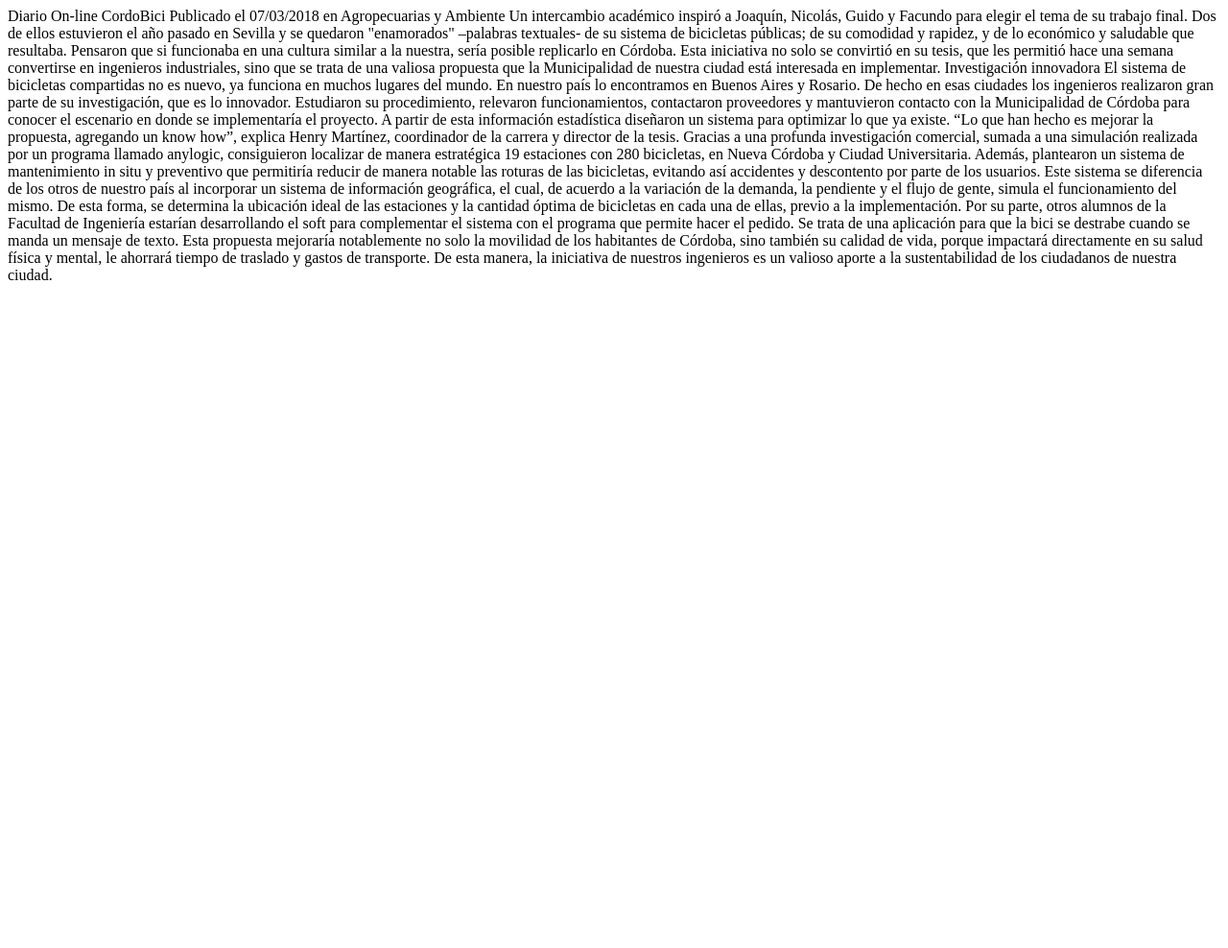
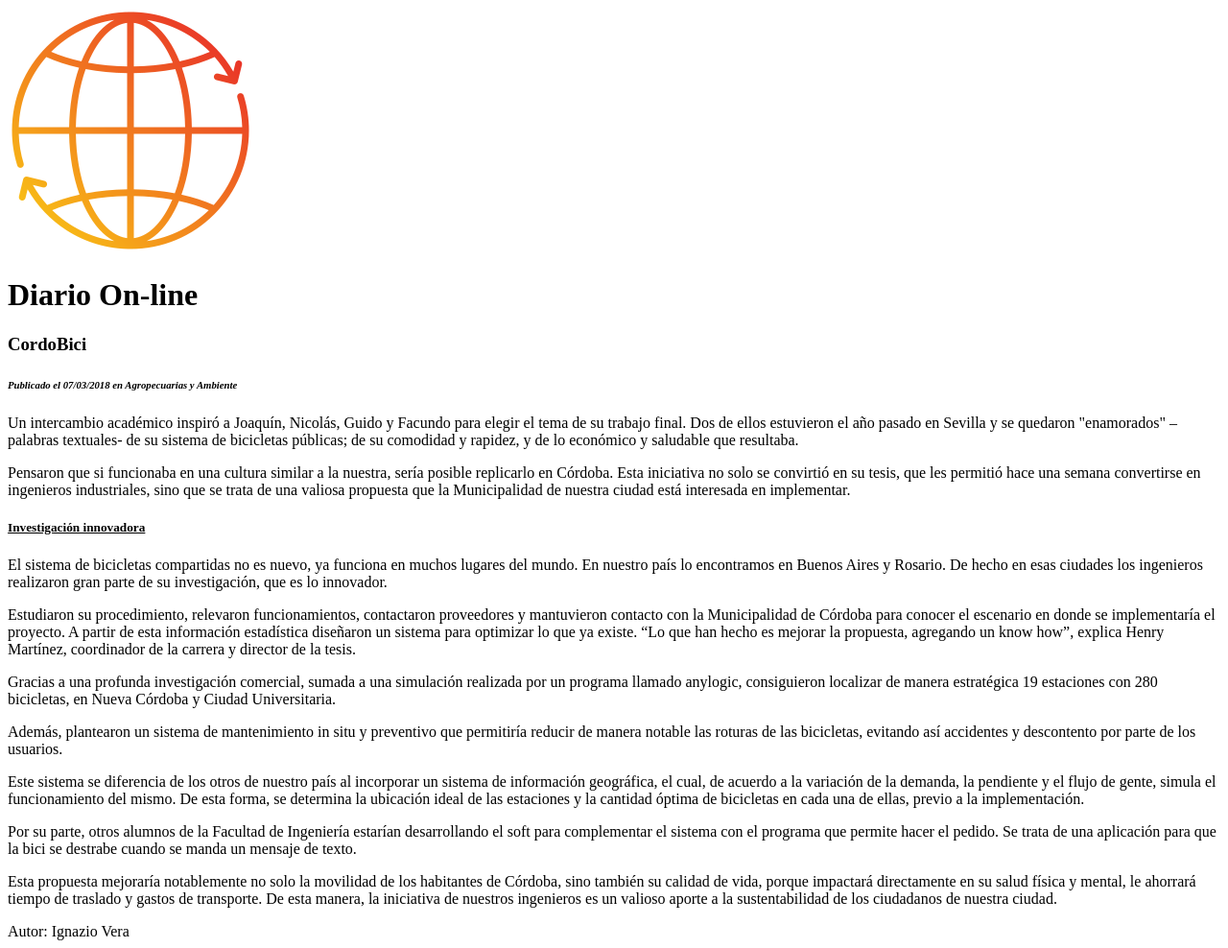
Before and after one commit to UCC-LabCompu2/ejercicios2024-VeraIgnazio, a plain HTML site: page Ejercicios-HTML/ej_noticia.html in a window 1280 px wide. Shown: the whole page at 96% size. Before the commit the page ends 800 px from the top, so only its background shows below. Drawn offline with Linux system fonts and the light colour scheme.

Commit message:
Ejercicio Noticia completado con modificaciones de cuerpo de texto, tipos de tipografia y títulos agregados;imagen añadida

```diff
--- a/Ejercicios-HTML/ej_noticia.html
+++ b/Ejercicios-HTML/ej_noticia.html
@@ -7,68 +7,68 @@
 <body>
 <!--Agregar la etiqueta semántica para la cabecera. La cabecera debe contener un titulo-->
 <!--Separe la noticia en parrafos-->
-Diario On-line
-
-    CordoBici
-
-Publicado el 07/03/2018 en Agropecuarias y Ambiente
-
+<header>
+    <img src="imagenes/World_Icon_Ej_Noticia.png">
+<h1>Diario On-line</h1>
+</header>
+<section>
+ <h3><strong>CordoBici</strong></h3>
+<h6><em>Publicado el 07/03/2018 en Agropecuarias y Ambiente</em></h6>
+<p>
             Un intercambio académico inspiró a Joaquín, Nicolás, Guido y Facundo para elegir el tema de su trabajo final.
             Dos de ellos estuvieron el año pasado en Sevilla y se quedaron "enamorados" –palabras textuales- de su
             sistema de bicicletas públicas; de su comodidad y rapidez, y de lo económico y saludable que resultaba.
-
-
+</p>
+<p>
             Pensaron que si funcionaba en una cultura similar a la nuestra, sería posible replicarlo en Córdoba.
             Esta iniciativa no solo se convirtió en su tesis, que les permitió hace una semana convertirse en ingenieros
             industriales, sino que se trata de una valiosa propuesta que la Municipalidad de nuestra ciudad está
             interesada en implementar.
-
-
-        Investigación innovadora
-
-
+</p>
+     <h5>  <u> Investigación innovadora</u></h5>
+<p>
             El sistema de bicicletas compartidas no es nuevo, ya funciona en muchos lugares del mundo. En nuestro país
             lo encontramos en Buenos Aires y Rosario. De hecho en esas ciudades los ingenieros realizaron gran parte de
             su investigación, que es lo innovador.
-
-
-
+</p>
+<p>
             Estudiaron su procedimiento, relevaron funcionamientos, contactaron proveedores y mantuvieron contacto con
             la Municipalidad de Córdoba para conocer el escenario en donde se implementaría el proyecto.  A partir de
             esta información estadística diseñaron un sistema para optimizar lo que ya existe. “Lo que han hecho es
             mejorar la propuesta, agregando un know how”, explica Henry Martínez, coordinador de la carrera y director
             de la tesis.
-
-
-
+</p>
+<p>
             Gracias a una profunda investigación comercial, sumada a una simulación realizada por un programa llamado
             anylogic, consiguieron localizar de manera estratégica 19 estaciones con 280 bicicletas, en Nueva Córdoba y
             Ciudad Universitaria.
-
-
-
+</p>
+<p>
             Además, plantearon un sistema de mantenimiento in situ y preventivo que permitiría reducir de manera notable
             las roturas de las bicicletas, evitando así accidentes y descontento por parte de los usuarios.
+</p>
 
-
-
+<p>
             Este sistema se diferencia de los otros de nuestro país al incorporar un sistema de información geográfica,
             el cual, de acuerdo a la variación de la demanda, la pendiente y el flujo de gente, simula el funcionamiento
             del mismo. De esta forma, se determina la ubicación ideal de las estaciones y la cantidad óptima de
             bicicletas en cada una de ellas, previo a la implementación.
-
-
-
+</p>
+<p>
             Por su parte, otros alumnos de la Facultad de Ingeniería estarían desarrollando el soft para complementar
             el sistema con el programa que permite hacer el pedido.  Se trata de una aplicación para que la bici se
             destrabe cuando se manda un mensaje de texto.
+</p>
 
-
-
+<p>
             Esta propuesta mejoraría notablemente no solo la movilidad de los habitantes de Córdoba, sino también su
             calidad de vida, porque impactará directamente en su salud física y mental, le ahorrará tiempo de traslado
             y gastos de transporte. De esta manera, la iniciativa de nuestros ingenieros es un valioso aporte a la
             sustentabilidad de los ciudadanos de nuestra ciudad.
-
+</p>
+</section>
+<footer>
+    Autor: Ignazio Vera
+</footer>
 </body>
 </html>
```
Also changed, not shown: Ejercicios-HTML/imagenes/World_Icon_Ej_Noticia.png (added).
